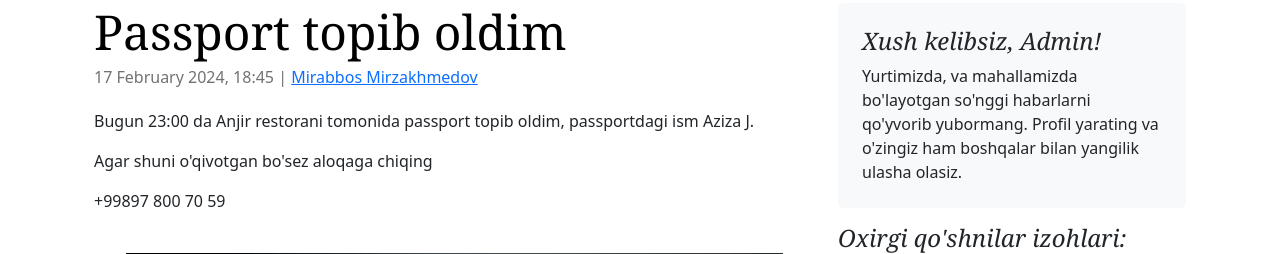
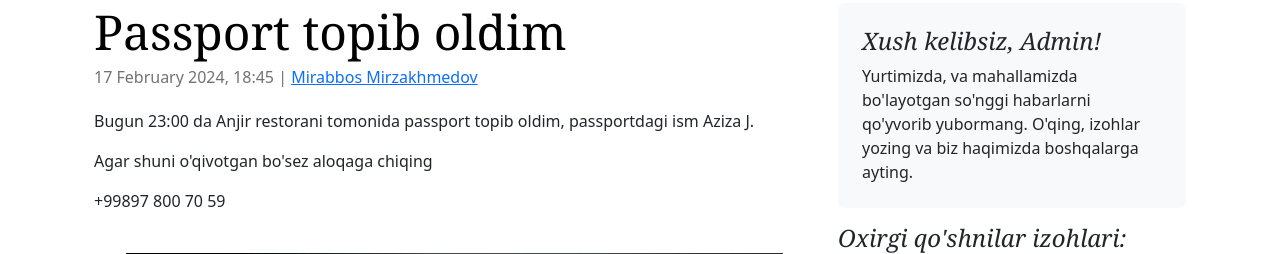
Before and after one commit to MirabbosMirzakhmedov/Mahalla, a Django app: page /post-neighbors/9 in a window 1280 px wide. Shown: the part 172-426 px from the top of the page. Run offline with Django 5.2, Linux system fonts and the light colour scheme; a user stored in the database is signed in; data comes from the database, SQL or seed files in the repository; both versions use the stored data as it was after the commit; some libraries are stand-ins or nearby versions.

Commit message:
Added new features

```diff
--- a/webapp/admin.py
+++ b/webapp/admin.py
@@ -1,5 +1,5 @@
 from django.contrib import admin
-from .models import Post, User, Comment, Business, PostNeighbors, Image
+from .models import (Post, User, Comment, Business, PostNeighbors, Image)
 
 class PostAdmin(admin.ModelAdmin):
     readonly_fields = ('post_id',)
--- a/webapp/templates/webapp/neighbor_news_detail.html
+++ b/webapp/templates/webapp/neighbor_news_detail.html
@@ -72,11 +72,19 @@
 
         <div class="col-md-4">
             <div class="position-sticky" style="top: 2rem;">
-                <div class="p-4 mb-3 bg-body-tertiary rounded">
-                    <h4 class="fst-italic">Xush kelibsiz, {{ user.first_name }}!</h4>
-                    <p class="mb-0">Yurtimizda, va mahallamizda bo'layotgan so'nggi habarlarni qo'yvorib yubormang.
-                    Profil yarating va o'zingiz ham boshqalar bilan yangilik ulasha olasiz.</p>
-                </div>
+                {% if user.is_authenticated %}
+                    <div class="p-4 mb-3 bg-body-tertiary rounded">
+                        <h4 class="fst-italic">Xush kelibsiz, {{ user.first_name }}!</h4>
+                        <p class="mb-0">Yurtimizda, va mahallamizda bo'layotgan so'nggi habarlarni qo'yvorib yubormang.
+                        O'qing, izohlar yozing va biz haqimizda boshqalarga ayting.</p>
+                    </div>
+                {% else %}
+                    <div class="p-4 mb-3 bg-body-tertiary rounded">
+                        <h4 class="fst-italic">Salom aziz mehmon!</h4>
+                        <p class="mb-0">Yurtimizda, va mahallamizda bo'layotgan so'nggi habarlarni qo'yvorib yubormang.
+                        Profil yarating va o'zingiz ham boshqalar bilan yangilik ulasha olasiz.</p>
+                    </div>
+                {% endif %}
                 <div>
                     <h4 class="fst-italic">Oxirgi qo'shnilar izohlari:</h4>
                     <ul class="list-unstyled">
--- a/webapp/templates/webapp/neighbors.html
+++ b/webapp/templates/webapp/neighbors.html
@@ -2,7 +2,7 @@
 {% block title%}{{ title }}{% endblock%}
 
 {% block body%}
-
+{# POSTS #}
 {% for neighbor in neighbors %}
     <div class="card tweets">
         <div class="card-body">
--- a/webapp/views.py
+++ b/webapp/views.py
@@ -1,4 +1,5 @@
 import typing
+from django.utils import timezone
 
 from django.contrib import messages
 from django.contrib.auth import authenticate, login, logout
@@ -153,9 +154,11 @@ class NeighborPostDetailView(DetailView):
     template_name = 'webapp/neighbor_news_detail.html'
     context_object_name = 'neighbor_post'
 
+
     def get_context_data(self, **kwargs):
         context = super().get_context_data(**kwargs)
-        context['comments'] = (NeighborComment.objects.all().order_by('-created_at'))[:5]
+        context['comments'] = NeighborComment.objects.all().order_by('-created_at')[:5]
+
         return context
 
 class PostUpdateView(LoginRequiredMixin, UpdateView):
@@ -290,7 +293,6 @@ def business(request):
 
 def neighbors(request):
     neighbors = PostNeighbors.objects.all().order_by('-created_at')
-
     data = {
         'title': "Qo'shnilardan yangilik",
         'neighbors': neighbors
```
Also changed, not shown: db.sqlite3, media/profile/Reality_of_Data_Science_courses.jpeg (added), webapp/migrations/0006_advertisement.py (added), webapp/migrations/0007_advertisement_url.py (added), webapp/migrations/0008_delete_advertisement.py (added), webapp/models.py (line endings or trailing spaces).
